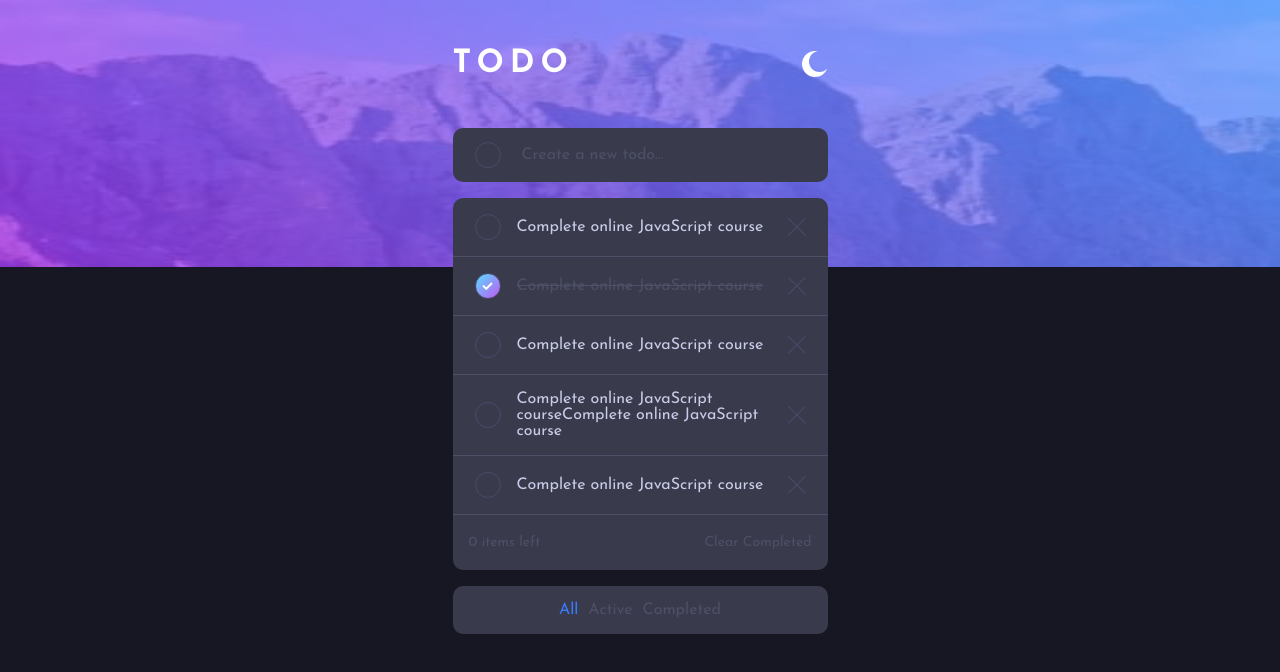
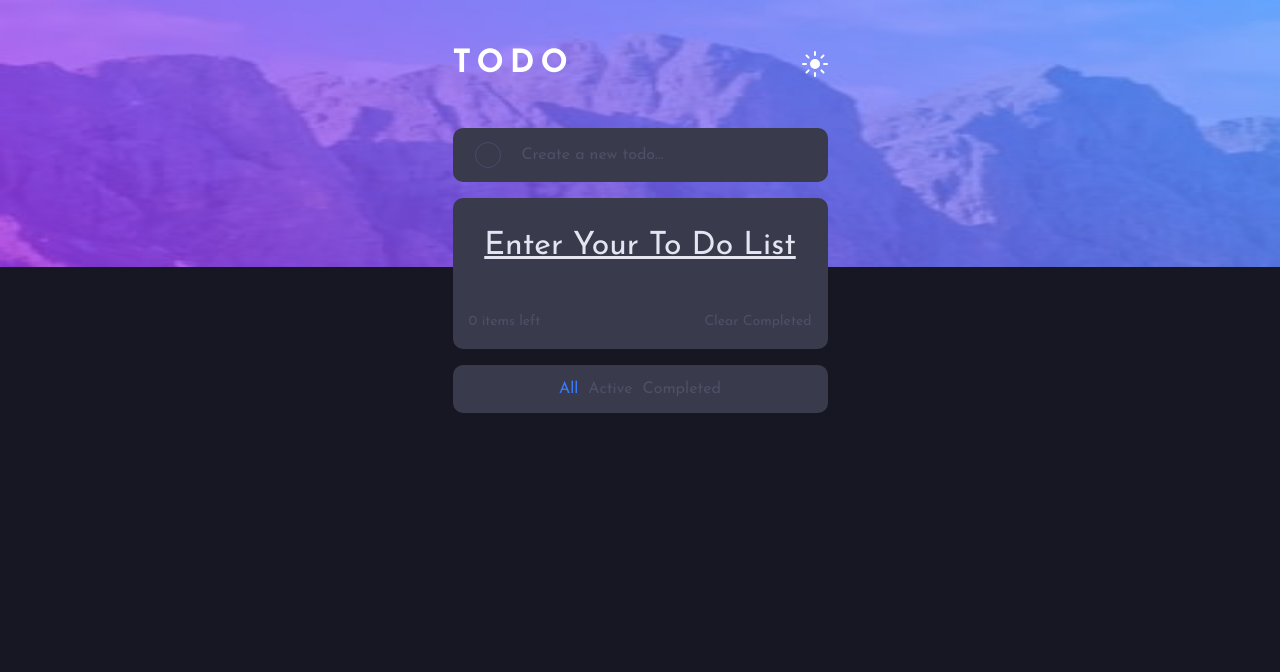
Before and after one commit to MathisHumbert/todo-app-main, a plain HTML site: page index.html in a window 1280 px wide. Both pictures are taken after a click on the element 814 px from the left and 64 px from the top of the page. Drawn offline with Linux system fonts and the light colour scheme.

Commit message:
ccs and js added

```diff
--- a/app.js
+++ b/app.js
@@ -8,6 +8,12 @@ const clearAll = document.querySelector('.clear-all');
 const all = document.querySelector('.all-p');
 const active = document.querySelector('.active-p');
 const completed = document.querySelector('.completed-p');
+
+const toggleImg = document.querySelector('.toggle-img');
+const moon = document.querySelector('.moon');
+const sun = document.querySelector('.sun');
+
+const noList = document.querySelector('.no-list');
 
 // inital amount of list
 let amount = 0;
@@ -49,7 +55,7 @@ form.addEventListener('submit', (e) => {
 
   // dislay completed
   completed.addEventListener('click', () => {
-    allList.forEach((list) => (list.style.display = 'grid'));
+    allList.forEach((list) => (list.style.display = 'flex'));
     allList.forEach((list) => {
       if (!list.classList.contains('completed')) {
         list.style.display = 'none';
@@ -59,7 +65,7 @@ form.addEventListener('submit', (e) => {
 
   // display active
   active.addEventListener('click', () => {
-    allList.forEach((list) => (list.style.display = 'grid'));
+    allList.forEach((list) => (list.style.display = 'flex'));
     allList.forEach((list) => {
       if (list.classList.contains('completed')) {
         list.style.display = 'none';
@@ -69,7 +75,7 @@ form.addEventListener('submit', (e) => {
 
   // display all
   all.addEventListener('click', () => {
-    allList.forEach((list) => (list.style.display = 'grid'));
+    allList.forEach((list) => (list.style.display = 'flex'));
   });
 
   // display amount of items
@@ -78,6 +84,9 @@ form.addEventListener('submit', (e) => {
 
   // set back to default
   input.value = '';
+
+  // display no list
+  displayNoList(amount);
 });
 
 // functions
@@ -87,33 +96,68 @@ const countList = () => {
 
 const completeItem = (e) => {
   const element = e.target.parentElement.parentElement;
+  console.log(amount);
   if (e.target.parentElement.classList.contains('circle')) {
     e.target.parentElement.parentElement.parentElement.classList.remove(
       'completed'
     );
+    amount--;
   } else {
-    element.classList.toggle('completed');
+    if (element.classList.contains('completed')) {
+      element.classList.remove('completed');
+      amount++;
+    } else {
+      element.classList.add('completed');
+      amount--;
+    }
   }
+  countList();
 };
 
 const deleteItem = (e) => {
+  let parentValue = e.target.previousElementSibling.parentElement;
+  console.log(parentValue);
   const element = e.target.parentElement;
   list.removeChild(element);
-  amount--;
-  countList();
+  if (parentValue.classList.contains('completed')) {
+    countList();
+    displayNoList(amount);
+  } else {
+    amount--;
+    // changer
+    countList();
+    displayNoList(amount);
+  }
 };
 
 const displayAll = () => {
   allList.forEach((list) => (list.style.display = 'flex'));
 };
 
-if (amount === 0) {
-}
+const displayNoList = (amount) => {
+  if (amount === 0) {
+    noList.style.display = 'block';
+  } else {
+    noList.style.display = 'none';
+  }
+};
+window.addEventListener('DOMContentLoaded', displayNoList(0));
 
-// css
-// ajouter qq chose si il n'y a pas de todo list
 // enlever amount lorsque qu'on coche une case et vice versa
-// cacher et montrer les crois en full screen
 
-document.body.classList.add('dark');
-document.body.style.background = 'hsl(235, 21%, 11%)';
+// Color toggle
+toggleImg.addEventListener('click', (e) => {
+  const imgValue = e.target;
+  if (imgValue.classList.contains('moon')) {
+    moon.classList.remove('on');
+    sun.classList.add('on');
+    document.body.style.background = 'hsl(235, 21%, 11%)';
+    document.body.classList.add('dark');
+  }
+  if (imgValue.classList.contains('sun')) {
+    sun.classList.remove('on');
+    moon.classList.add('on');
+    document.body.style.background = 'hsl(0, 0%, 98%)';
+    document.body.classList.remove('dark');
+  }
+});
--- a/index.html
+++ b/index.html
@@ -74,59 +74,7 @@
           <article class="todo-main-list">
             <!-- dynamic list -->
             <div class="dynamic-list">
-              <!-- single item -->
-              <article class="single-list">
-                <div class="todo-info">
-                  <div class="circle">
-                    <i class="fas fa-check check"></i>
-                  </div>
-                  <p>Complete online JavaScript course</p>
-                </div>
-                <img src="./images/icon-cross.svg" class="cross" />
-              </article>
-              <!-- single item -->
-              <article class="single-list completed">
-                <div class="todo-info">
-                  <div class="circle">
-                    <i class="fas fa-check check"></i>
-                  </div>
-                  <p>Complete online JavaScript course</p>
-                </div>
-                <img src="./images/icon-cross.svg" class="cross" />
-              </article>
-              <!-- single item -->
-              <article class="single-list">
-                <div class="todo-info">
-                  <div class="circle">
-                    <i class="fas fa-check check"></i>
-                  </div>
-                  <p>Complete online JavaScript course</p>
-                </div>
-                <img src="./images/icon-cross.svg" class="cross" />
-              </article>
-              <!-- single item -->
-              <article class="single-list">
-                <div class="todo-info">
-                  <div class="circle">
-                    <i class="fas fa-check check"></i>
-                  </div>
-                  <p>
-                    Complete online JavaScript courseComplete online JavaScript
-                    course
-                  </p>
-                </div>
-                <img src="./images/icon-cross.svg" class="cross" />
-              </article>
-              <!-- single item -->
-              <article class="single-list">
-                <div class="todo-info">
-                  <div class="circle">
-                    <i class="fas fa-check check"></i>
-                  </div>
-                  <p>Complete online JavaScript course</p>
-                </div>
-                <img src="./images/icon-cross.svg" class="cross" />
-              </article>
+              <p class="no-list">Enter Your To Do List</p>
             </div>
             <!-- footer -->
             <footer>
--- a/style.css
+++ b/style.css
@@ -214,6 +214,18 @@ footer {
   color: hsl(235, 19%, 35%);
 }
 
+/* no list */
+.no-list {
+  text-align: center;
+  background: #fff;
+  font-size: 2rem;
+  padding: 2rem 1rem;
+  text-decoration: underline;
+  border-top-right-radius: 10px;
+  border-top-left-radius: 10px;
+  display: block;
+}
+
 /*
  dark theme
  */
@@ -266,8 +278,14 @@ footer {
 .dark .main-circle {
   border-color: hsl(235, 19%, 35%);
 }
-.circle:hover {
+.dark .circle:hover {
   border-color: hsl(280, 87%, 95%);
 }
 
+.dark .no-list {
+  background: hsl(237, 14%, 26%);
+  color: hsl(236, 33%, 92%);
+}
+
 /* media screen */
+/* cacher et montrer les crois en full screen */
```
